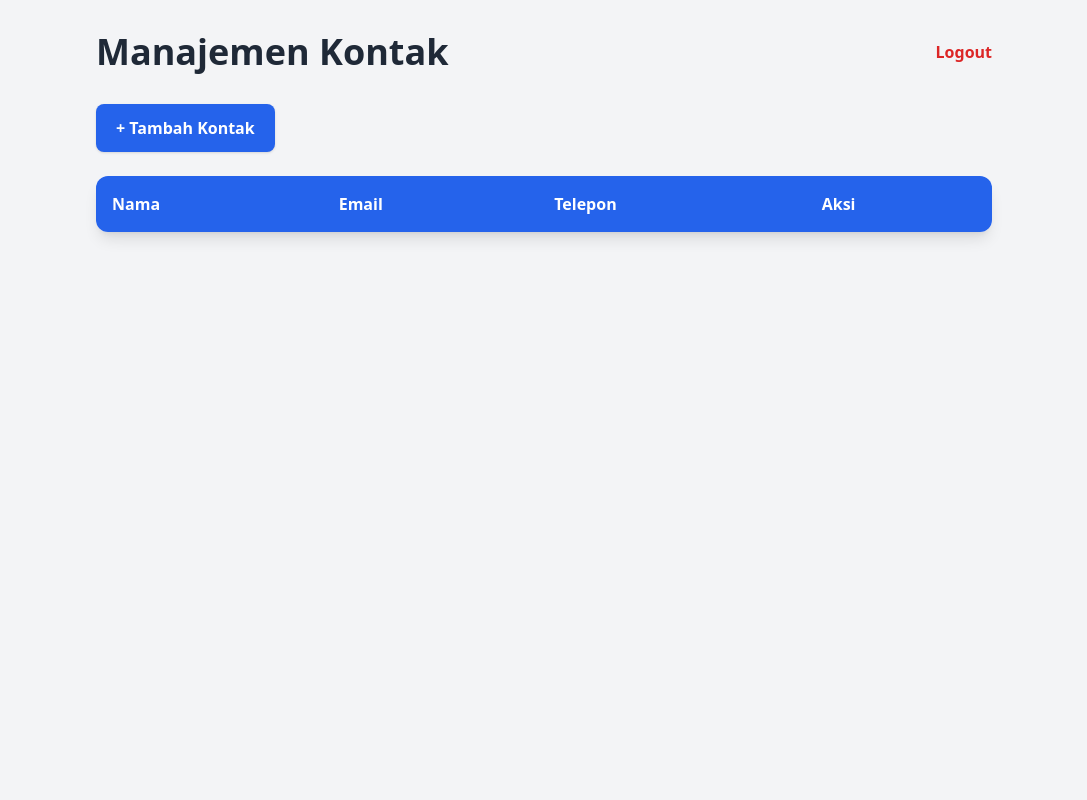
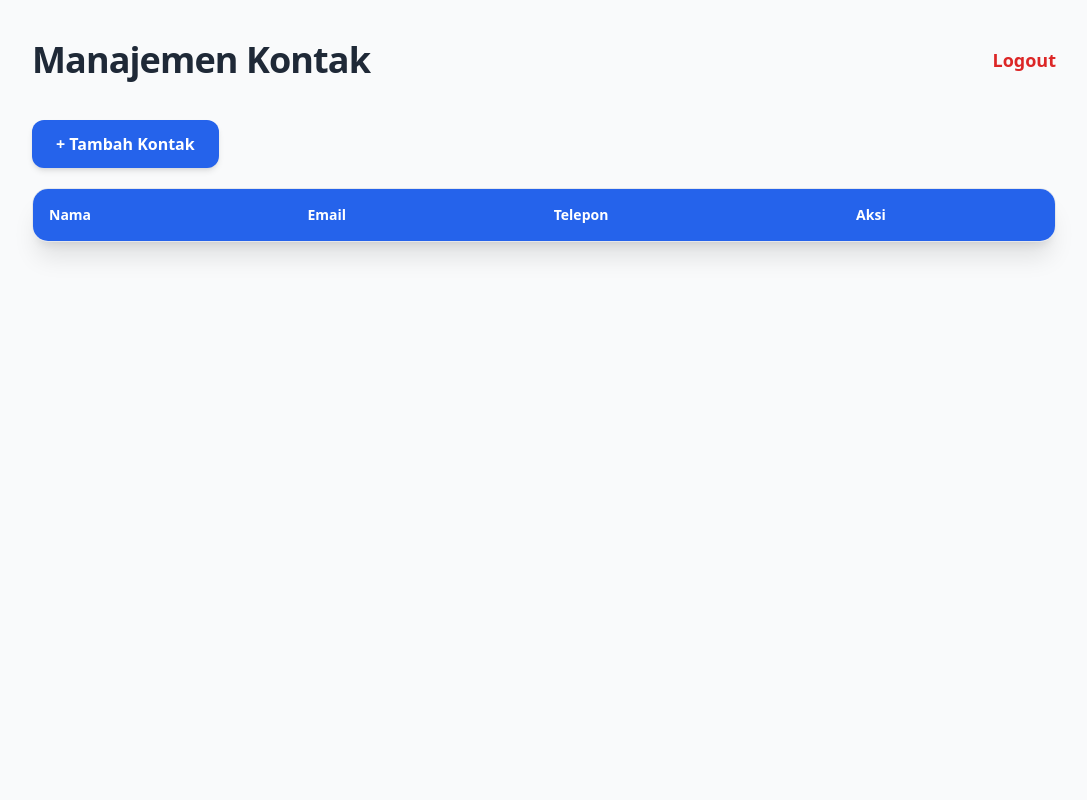
Before and after one commit to kiaomi22/Sistem-Manajemen-Kontak, a PHP site: page / in a window 1280 px wide. Shown: the whole page, without its empty margins (96-1183 px from the left). Run offline with PHP 8.4, Linux system fonts and the light colour scheme; the visitor is signed in with stand-in values (Sample User, id 1); data that the repository does not hold is empty; some libraries are stand-ins or nearby versions.

Commit message:
add update ui

```diff
--- a/index.php
+++ b/index.php
@@ -6,47 +6,49 @@
     <script src="https://cdn.tailwindcss.com"></script>
 </head>
 
-<body class="bg-gray-100 min-h-screen p-8">
+<body class="bg-gray-50 min-h-screen p-10">
 
-<div class="max-w-4xl mx-auto">
+<div class="max-w-5xl mx-auto">
 
-    <div class="flex justify-between items-center mb-8">
-        <h1 class="text-4xl font-extrabold text-gray-800">Manajemen Kontak</h1>
+    <div class="flex justify-between items-center mb-10">
+        <h1 class="text-4xl font-extrabold text-gray-800 tracking-tight">Manajemen Kontak</h1>
 
         <a href="logout.php"
-           class="text-red-600 font-semibold hover:underline">
+           class="text-red-600 font-semibold hover:text-red-700 hover:underline text-lg transition">
             Logout
         </a>
     </div>
 
     <a href="tambah.php"
-       class="inline-block bg-blue-600 text-white px-5 py-3 rounded-lg font-semibold shadow hover:bg-blue-700 transition">
+       class="inline-block bg-blue-600 text-white px-6 py-3 rounded-xl font-semibold
+              shadow-md hover:bg-blue-700 hover:shadow-lg transition mb-5">
         + Tambah Kontak
     </a>
 
-    <div class="mt-6 overflow-hidden bg-white shadow-lg rounded-xl">
-        <table class="w-full text-left">
+    <div class="overflow-hidden bg-white shadow-xl rounded-2xl border border-gray-200">
+
+        <table class="w-full">
             <thead class="bg-blue-600 text-white">
-                <tr>
-                    <th class="p-4">Nama</th>
-                    <th class="p-4">Email</th>
-                    <th class="p-4">Telepon</th>
-                    <th class="p-4">Aksi</th>
+                <tr class="text-left">
+                    <th class="p-4 text-sm font-semibold">Nama</th>
+                    <th class="p-4 text-sm font-semibold">Email</th>
+                    <th class="p-4 text-sm font-semibold">Telepon</th>
+                    <th class="p-4 text-sm font-semibold">Aksi</th>
                 </tr>
             </thead>
 
-            <tbody>
+            <tbody class="text-gray-700">
                 <?php foreach ($_SESSION["kontak"] as $id => $k): ?>
                 <tr class="border-b hover:bg-gray-50 transition">
                     <td class="p-4"><?= htmlspecialchars($k['nama']) ?></td>
                     <td class="p-4"><?= htmlspecialchars($k['email']) ?></td>
                     <td class="p-4"><?= htmlspecialchars($k['telepon']) ?></td>
-                    <td class="p-4">
+                    <td class="p-4 flex gap-4">
                         <a href="edit.php?id=<?= $id ?>"
-                           class="text-blue-600 hover:underline font-semibold mr-3">Edit</a>
+                           class="text-blue-600 hover:underline font-semibold">Edit</a>
+
                         <a href="hapus.php?id=<?= $id ?>"
-                           class="text-red-600 hover:underline font-semibold"
-                           onclick="return confirm('Hapus kontak?')">
+                           class="text-red-600 hover:underline font-semibold">
                            Hapus
                         </a>
                     </td>
```
Also changed, not shown: edit.php (+13 -12 lines), session-login.php (+15 -13 lines), tambah.php (+13 -12 lines).
